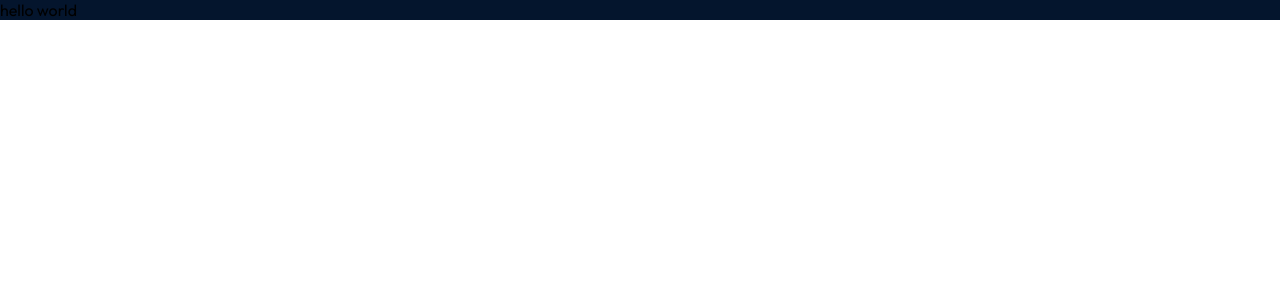
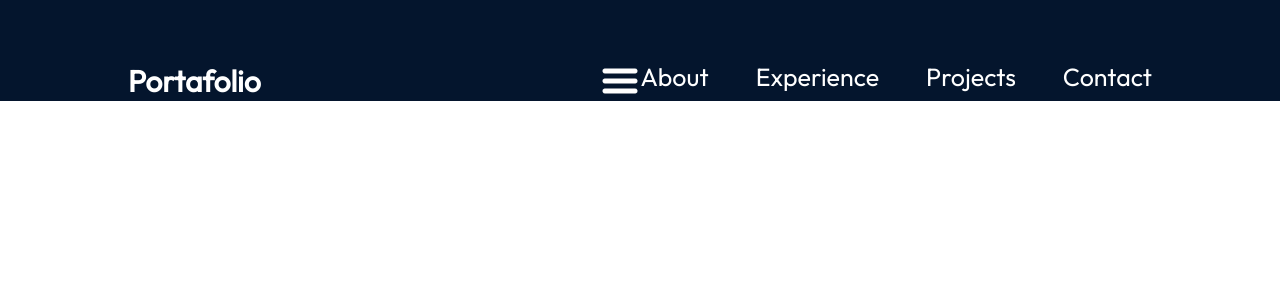
Before and after one commit to Jososealfredo12012/portafolio, a React (Vite) app: page / in a window 1280 px wide. Shown: the top 300 px of the page. Built offline with nearby package versions, Linux system fonts and the light colour scheme.

Commit message:
Implement Navbar component and update App structure; refactor utility function for image URLs

```diff
--- a/src/App.jsx
+++ b/src/App.jsx
@@ -1,7 +1,12 @@
-import styles from './App.module.css'
+import styles from './App.module.css';
+import { Navbar } from './components/Navbar/Navbar';
 
 function App() {
-  return <div className={styles.App}>hello world</div>;
+  return (
+    <div className={styles.App}>
+      <Navbar></Navbar>
+    </div>
+  );
 }
 
 export default App;
--- a/src/App.module.css
+++ b/src/App.module.css
@@ -4,4 +4,5 @@
   background-color: var(--color-bg);
   width: 100%;
   height: 100%;
+
 }
--- a/src/assets/utils.js
+++ b/src/assets/utils.js
@@ -1,3 +1,3 @@
-export default function getImgUrl(path) {
-    return new URL(`assets/${path}`, import.meta.url).href
-}
+export const getImageUrl = (path) => {
+  return new URL(`${path}`, import.meta.url).href;
+};
--- /dev/null
+++ b/src/components/Navbar/Navbar.jsx
@@ -0,0 +1,45 @@
+import React, { useState } from 'react';
+import styles from './Navbar.module.css';
+import { getImageUrl } from '../../assets/utils';
+
+export const Navbar = () => {
+  const [menuOpen, setMenuOpen] = useState(false);
+
+  return (
+    <nav className={styles.navbar}>
+      <a className={styles.title} href='/'>
+        Portafolio
+      </a>
+      <div className={styles.menu}>
+        <img
+          className={styles.menuBtn}
+          src={
+            menuOpen
+              ? getImageUrl('nav/closeIcon.png')
+              : getImageUrl(`nav/menuIcon.png`)
+          }
+          alt='menu-button'
+          onClick={() => {
+            setMenuOpen(!menuOpen);
+          }}
+        />
+        <ul
+          className={`${styles.menuItems} ${menuOpen && styles.menuOpen}`}
+          onClick={() => setMenuOpen(false)}>
+          <li>
+            <a href='#about'>About</a>
+          </li>
+          <li>
+            <a href='#experience'>Experience</a>
+          </li>
+          <li>
+            <a href='#projects'>Projects</a>
+          </li>
+          <li>
+            <a href='#contact'>Contact</a>
+          </li>
+        </ul>
+      </div>
+    </nav>
+  );
+};
--- /dev/null
+++ b/src/components/Navbar/Navbar.module.css
@@ -0,0 +1,77 @@
+@import '../../vars.css';
+
+.navbar {
+  position: relative;
+  display: flex;
+  align-items: center;
+  justify-content: space-between;
+  padding-top: 61px;
+  z-index: 2;
+  margin: 0 10%;
+}
+
+.title {
+  font-size: 30px;
+  font-weight: 600;
+  text-decoration: none;
+  color: var(--color-text);
+}
+
+.menu {
+  display: flex;
+}
+
+.menuItems {
+  display: flex;
+  gap: 47px;
+  list-style: none;
+
+  a {
+    font-size: 25px;
+    color: var(--color-text);
+    text-decoration: none;
+  }
+}
+
+@media (max-width: 768px) {
+  .navbar {
+    flex-direction: column;
+    align-items: flex-start;
+  }
+
+  .menu {
+    position: absolute;
+    right: 0;
+    margin-right: 10%;
+    flex-direction: column;
+    align-items: flex-end;
+    gap: 11px;
+    z-index: 3;
+  }
+
+  .menuBtn {
+    display: block;
+    cursor: pointer;
+  }
+
+  .menuItems {
+    display: none;
+    flex-direction: column;
+    align-items: center;
+    gap: 13px;
+    border-radius: 10px;
+    background: rgb(25, 55, 109);
+    background: linear-gradient(
+      0deg,
+      rgba(25, 55, 109, 0.2) 0%,
+      rgba(25, 55, 109, 1) 100%
+    );
+    padding: 24px 33px;
+    box-shadow: 0 0 4px 0 rgba(0, 0, 0, 0.25);
+  }
+
+  .menuOpen {
+    display: flex;
+    z-index: 1;
+  }
+}
```
